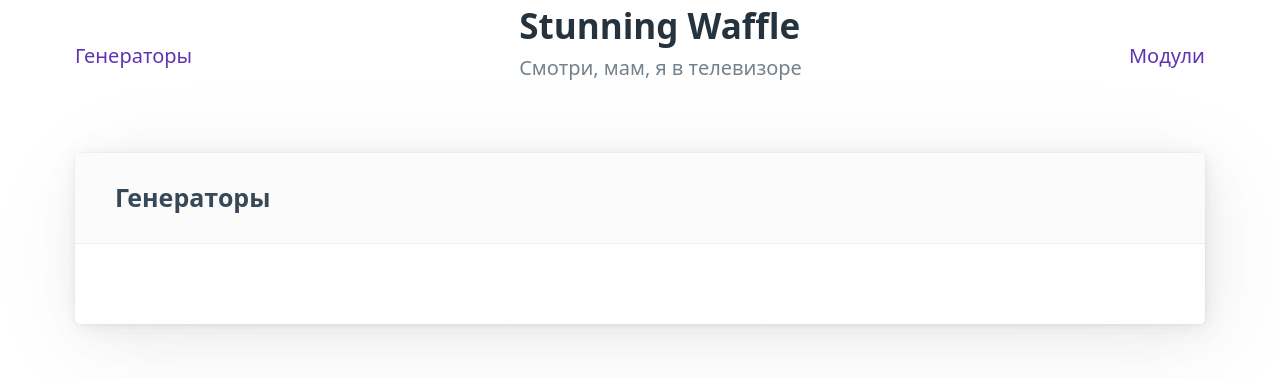
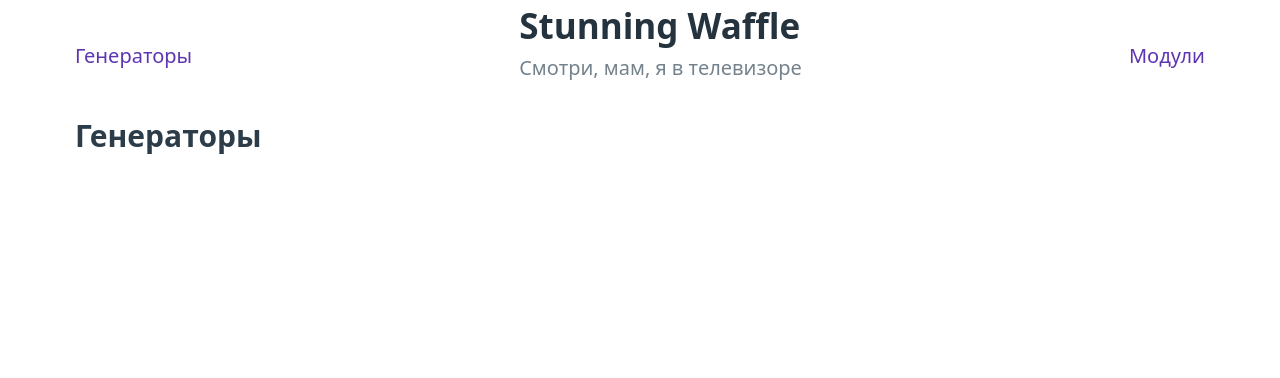
Before and after one commit to EkemRoht/stunning-waffle, a SvelteKit app: page / in a window 1280 px wide. Shown: the top 378 px of the page. Built offline with nearby package versions, Linux system fonts and the light colour scheme.

Commit message:
gen list

```diff
--- a/src/routes/GeneratorsList.svelte
+++ b/src/routes/GeneratorsList.svelte
@@ -5,23 +5,27 @@
     let modules = liveQuery(async () => {
         return await db.modules
             .toArray()
-    })
+    });
+
+    $: generator = {};
+    let generatorOpen = false;
+    function moduleHandler (module) {
+        generator = module;
+        generatorOpen = true;
+    }
 </script>
 
 
-
-<article>
-    <header>
-            <h4>Генераторы</h4>
-    </header>
-
+<h3>Генераторы</h3>
+{#if generatorOpen}
+    puq
+    <button on:click={generatorOpen=false}>Закрыть</button>
+{:else}
     {#if !$modules}
-        <a href="#" aria-busy="true">Loading…</a>
+        <center><a href="#" aria-busy="true">Loading…</a></center>
+    {:else}
+        {#each ($modules || []) as module}
+            <button on:click={moduleHandler(module)}>{module.name}</button>
+        {/each}
     {/if}
-
-    <ul>
-        {#each ($modules || []) as module}
-            <li>{module.name}</li>
-        {/each}
-    </ul>
-</article>
+{/if}
```
